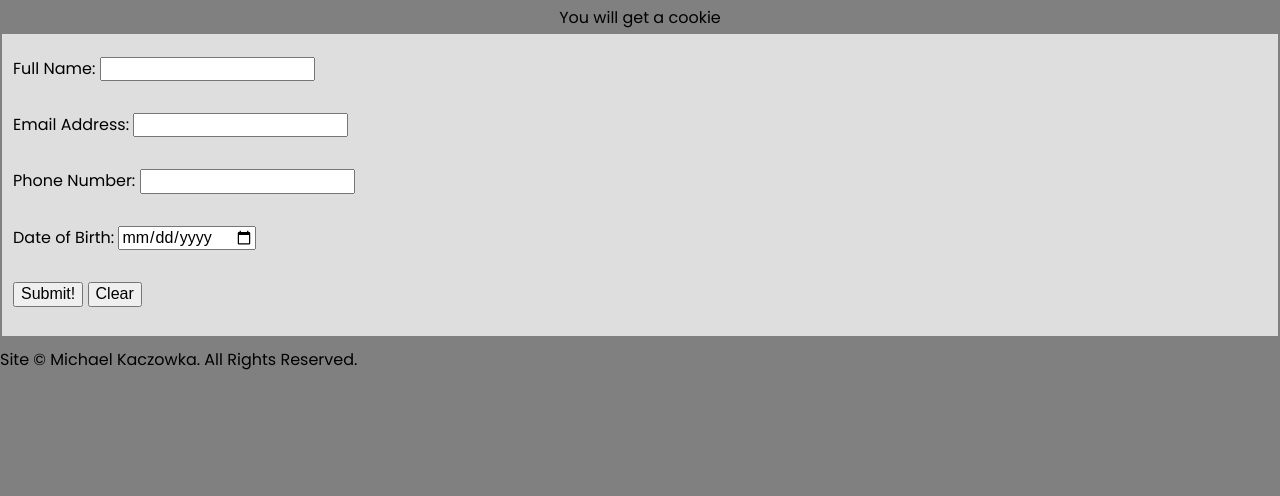
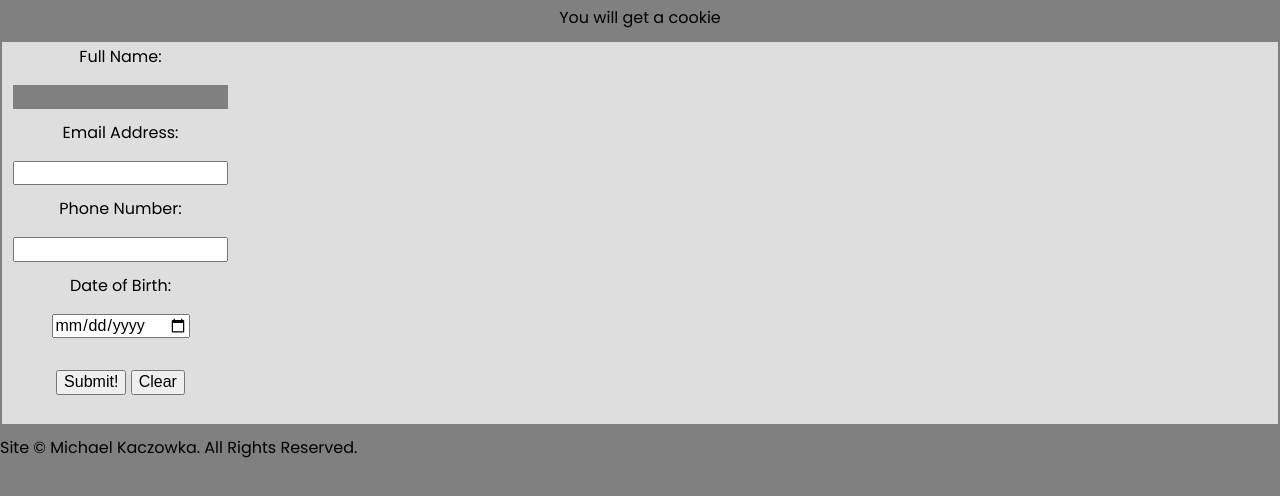
Before and after one commit to ITMD362-michaelkacz/Lab-3, a plain HTML site: page index.html in a window 1280 px wide. Shown: the part 70-566 px from the top of the page. Drawn offline with Linux system fonts and the light colour scheme.

Commit message:
Add css for text data types as well as label

```diff
--- a/assets/css/screen.css
+++ b/assets/css/screen.css
@@ -17,12 +17,18 @@ h1 {
 h2 {
   text-align: center;
   font-size: 100%;
-  margin-bottom: 0.5em;
+  margin-bottom: 1em;
 }
 
 input {
   margin-bottom: 1em;
   margin-top: 1em;
+}
+
+label {
+  display: block;
+  padding-bottom: 0.25em;
+  text-align: center;
 }
 
 fieldset {
@@ -32,6 +38,15 @@ fieldset {
 
 footer {
   margin-top: 1em;
+}
+
+#wrap input[type="text"] {
+  border-color: transparent;
+  background-color: #808080;
+}
+
+#wrap {
+  text-align: center;
 }
 
 @media screen and (min-width: 12.6em) {
```
